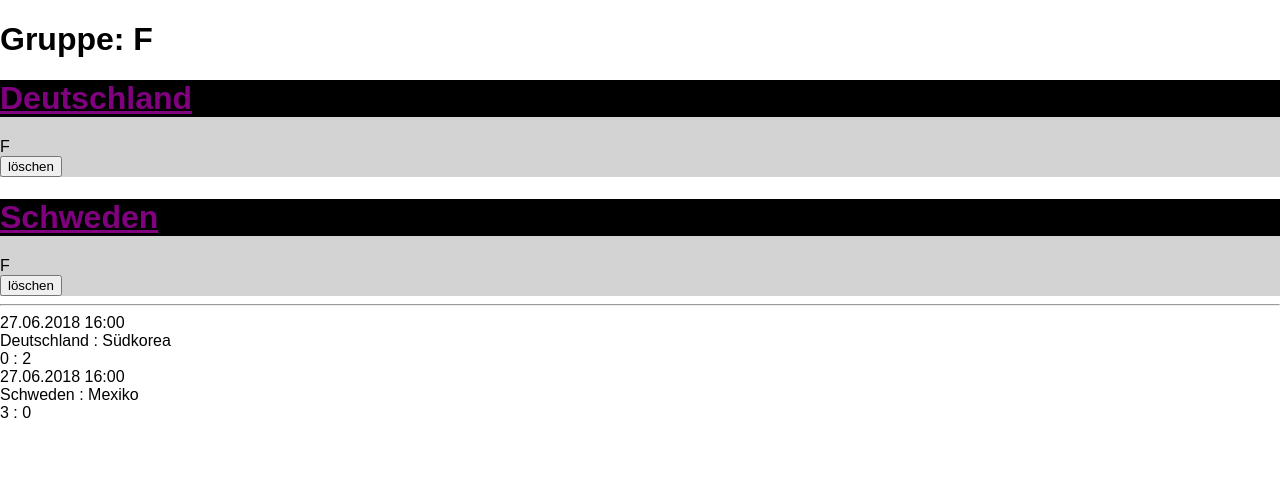
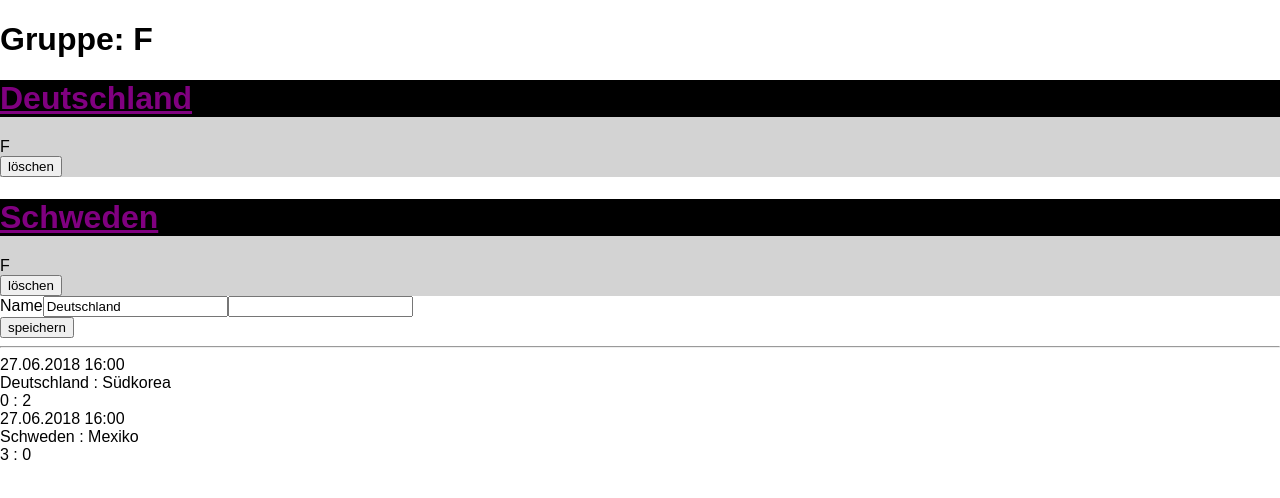
Before and after one commit to sspringer82/dwx-react, a React (Create React App) app: page / in a window 1280 px wide. Shown: the top 498 px of the page. Built offline with nearby package versions, Linux system fonts and the light colour scheme.

Commit message:
Team Form

```diff
--- /dev/null
+++ b/src/TeamForm.js
@@ -0,0 +1,36 @@
+import React, { Component } from 'react';
+
+export class TeamForm extends Component {
+  state = {
+    name: 'Deutschland',
+    group: '',
+  };
+
+  handleChange(event) {
+    this.setState({
+      [event.target.name]: event.target.value,
+    });
+  }
+
+  handleSubmit(event) {
+    event.preventDefault();
+    this.props.onSubmit(this.state);
+    this.setState({ name: '', group: '' });
+  }
+
+  render() {
+    return (
+      <form
+        onSubmit={event => this.handleSubmit(event)}
+        onChange={event => this.handleChange(event)}
+      >
+        <div>
+          <label htmlFor="name">Name</label>
+          <input type="text" name="name" id="name" value={this.state.name} />
+          <input type="text" name="group" id="group" value={this.state.group} />
+        </div>
+        <button>speichern</button>
+      </form>
+    );
+  }
+}
--- a/src/Teams.js
+++ b/src/Teams.js
@@ -1,6 +1,7 @@
 import React, { Component } from 'react';
 import { Team } from './Team';
 import { PropTypes } from 'prop-types';
+import { TeamForm } from './TeamForm';
 
 export class Teams extends Component {
   state = {
@@ -39,6 +40,14 @@
     });
   }
 
+  handleSubmit(team) {
+    this.setState(prevState => {
+      const teamsClone = [...prevState.teams];
+      teamsClone.push(team);
+      return { teams: teamsClone };
+    });
+  }
+
   render() {
     return (
       <div>
@@ -51,6 +60,11 @@
             onDelete={team => this.handleDelete(team)}
           />
         ))}
+        <TeamForm
+          onSubmit={team => {
+            this.handleSubmit(team);
+          }}
+        />
       </div>
     );
   }
```
